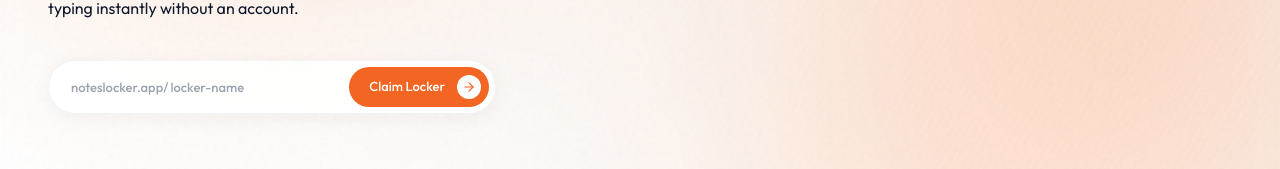
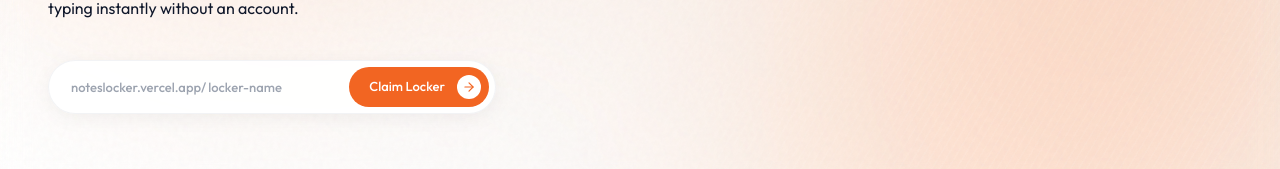
Before and after one commit to senapati484/NotesLocker, a React (Vite) app: page / in a window 1280 px wide. Shown: the part 606-775 px from the top of the page. Built offline with nearby package versions, Linux system fonts and the light colour scheme; no server answers.

Commit message:
solving the link of the website to noteslocker.vercel.app

```diff
--- a/src/pages/Home.jsx
+++ b/src/pages/Home.jsx
@@ -341,7 +341,7 @@
             {/* Claim Locker Input Form Card */}
             <div className="p-1.5 bg-white/90 dark:bg-slate-900/95 border border-gray-200/50 dark:border-slate-800/80 shadow-[0_4px_20px_rgba(0,0,0,0.05)] rounded-full flex items-center max-w-md w-full focus-within:ring-2 focus-within:ring-[#ff5f03]/20 focus-within:border-[#ff5f03] transition-all duration-300">
               <div className="flex items-center flex-1 min-w-0 pl-4">
-                <span className="text-gray-400 text-xs sm:text-[13px] font-medium select-none">noteslocker.app/</span>
+                <span className="text-gray-400 text-xs sm:text-[13px] font-medium select-none">noteslocker.vercel.app/</span>
                 <input
                   ref={inputRef}
                   type="text"
```
